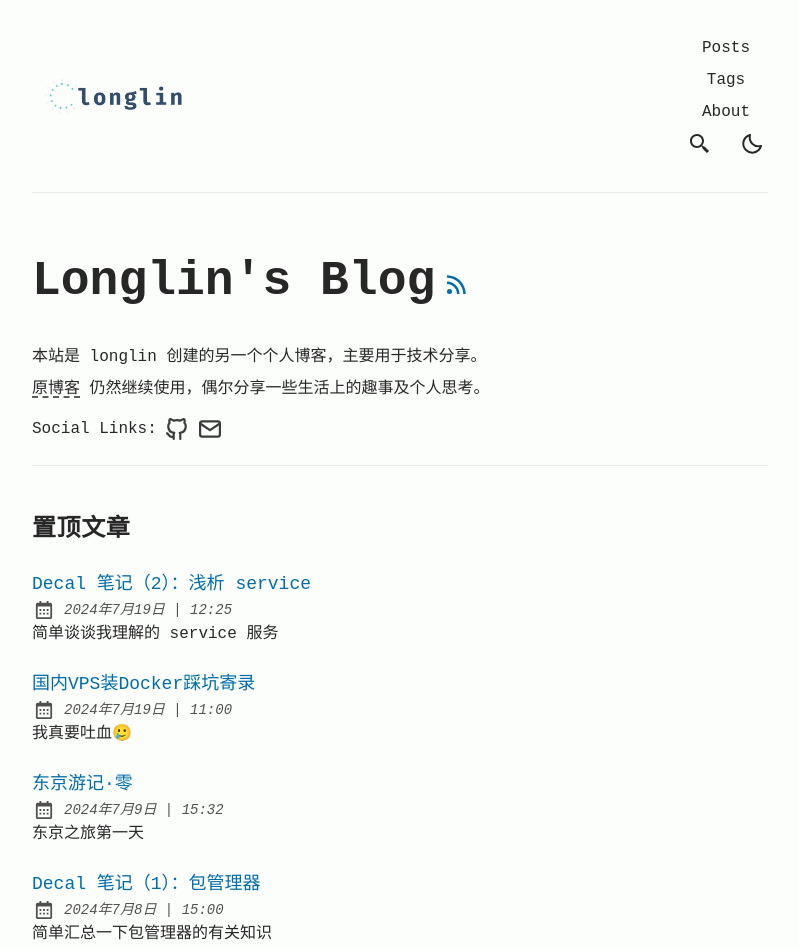
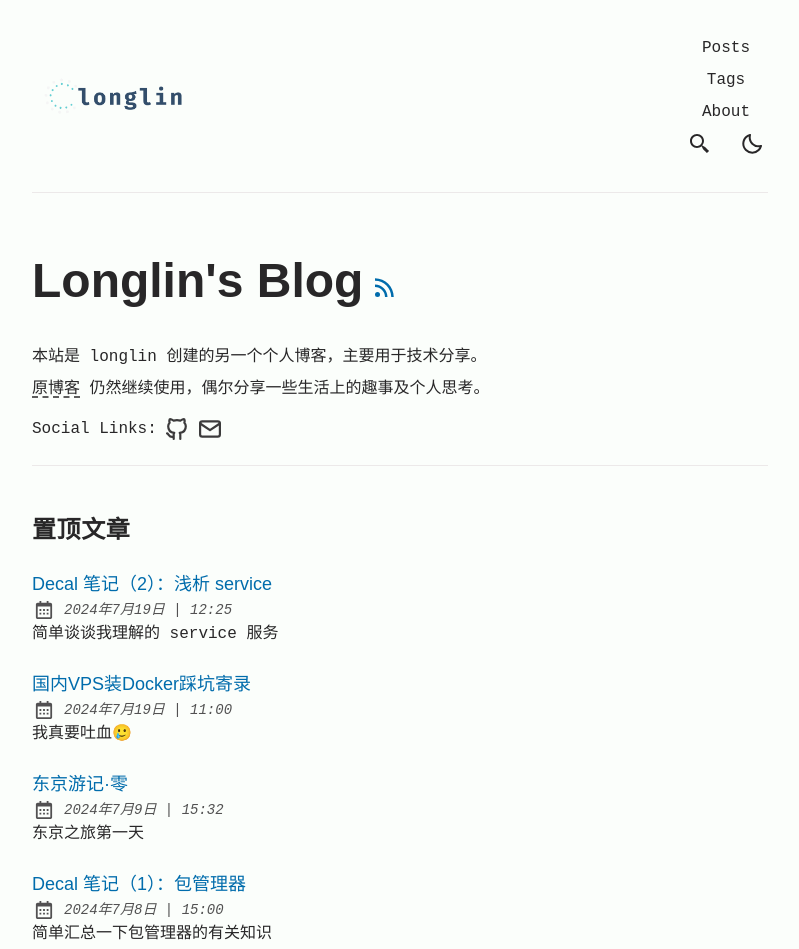
Before and after one commit to longlin10086/blog, an Astro site: page / in a window 1280 px wide. Shown: the top 949 px of the page, without its empty margins (240-1039 px from the left). Built offline with nearby package versions, Linux system fonts and the light colour scheme; Astro itself is replaced by a stand-in of ours; some packages are replaced by stand-ins of ours; a web font is replaced by a local one.

Commit message:
fix: change heading font

```diff
--- a/src/styles/base.css
+++ b/src/styles/base.css
@@ -31,8 +31,10 @@
     --color-card-muted: 138, 51, 2;
     --color-border: 171, 75, 8;
   }
-  html {
+  h1, h2, h3, h4, h5, h6 {
     font-family: "Noto Sans SC Variable", sans-serif;
+    font-weight: 600;
+    line-height: 1.1;
   }
   #sun-svg,
   html[data-theme="dark"] #moon-svg {
```
